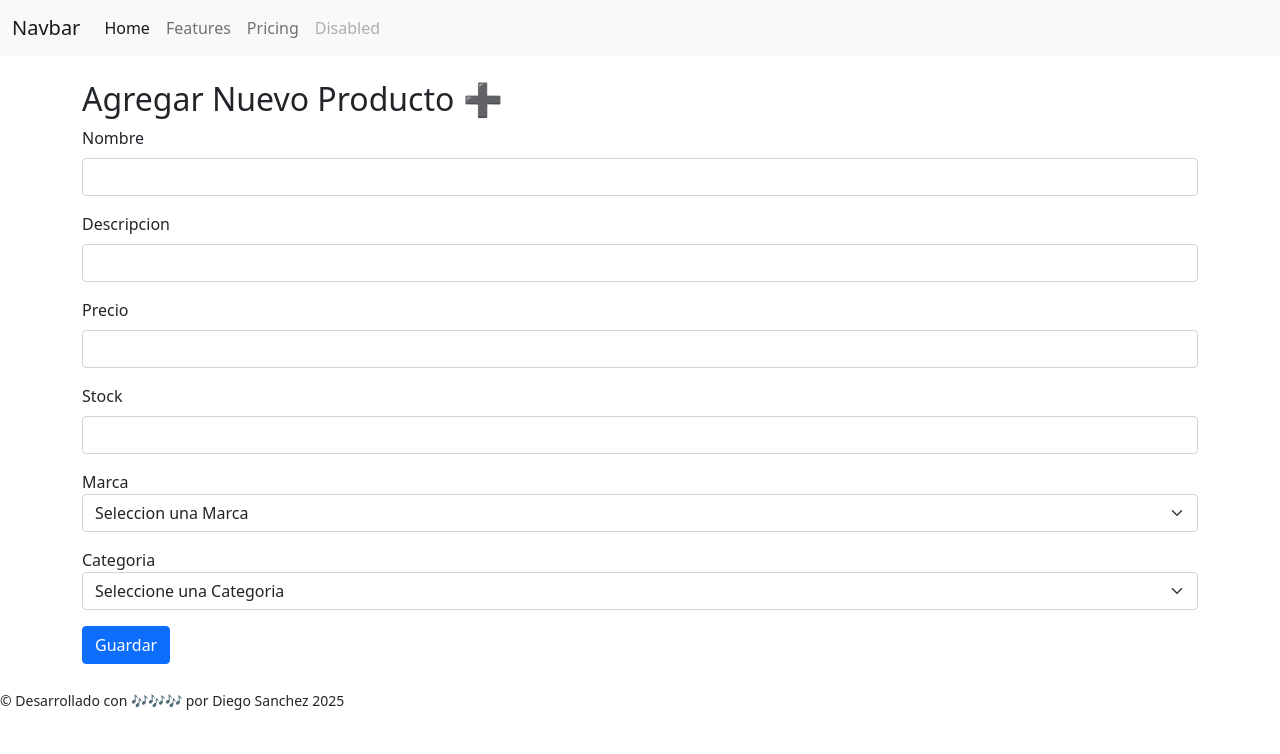
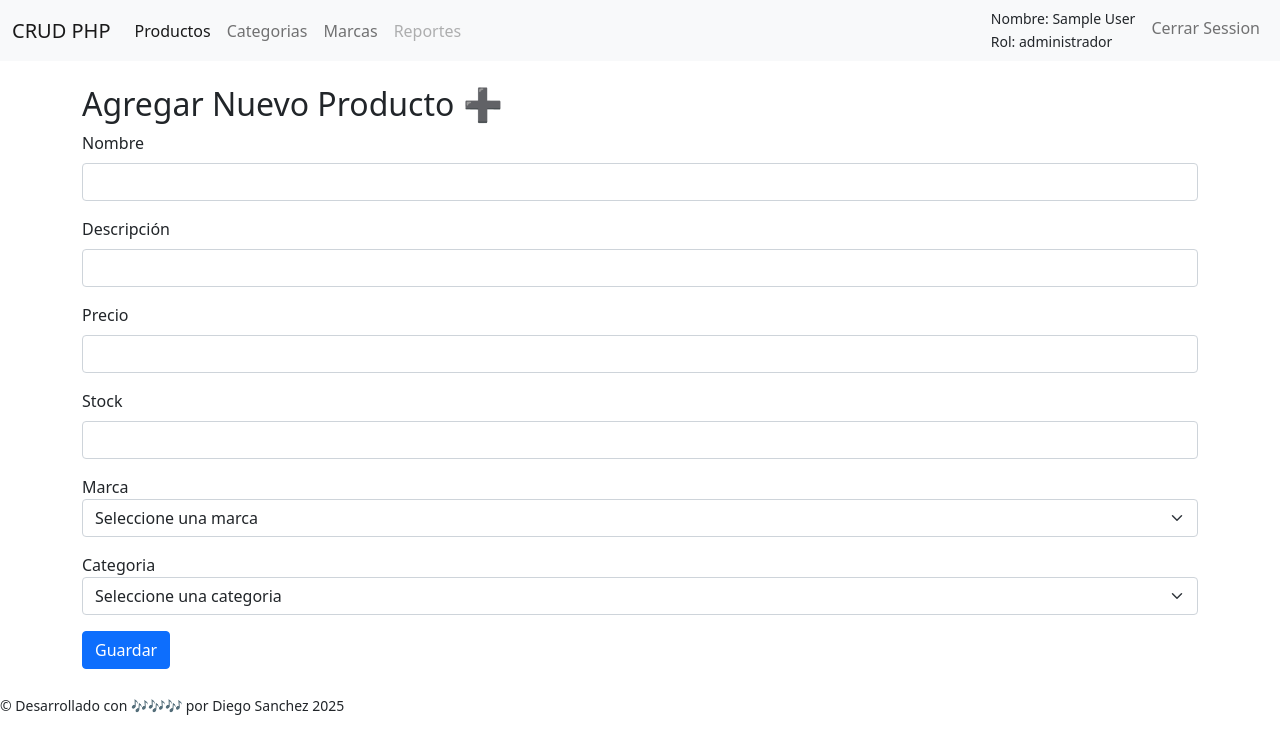
Before and after one commit to diegoarc1522-ux/app-php-crud-diego-sanchez, a PHP site: page /create.php in a window 1280 px wide. Shown: the top 754 px of the page. Run offline with PHP 8.4, Linux system fonts and the light colour scheme; the visitor is signed in with stand-in values (Sample User, id 1); data that the repository does not hold is empty; some libraries are stand-ins or nearby versions.

Commit message:
index completado

```diff
--- a/create.php
+++ b/create.php
@@ -1,31 +1,17 @@
+
+
 <?php
 require 'config/db.php';
+require 'includes/funciones.php';
 include 'includes/header.php';
-require 'includes/funciones.php';
 
-// ======= CONSULTA INNER JOIN PARA LISTAR PRODUCTOS =======
-$sql = "
-    SELECT p.id_producto,
-           p.nombre,
-           p.descripcion,
-           p.precio,
-           p.stock,
-           m.nombre AS marca,
-           c.nombre AS categoria
-    FROM productos p
-    INNER JOIN marcas m ON p.id_marca = m.id_marca
-    INNER JOIN categorias c ON p.id_categoria = c.id_categoria
-";
+$creado_por = $_SESSION["id_usuario"];
+$marcas = obtenerMarca($pdo);
+$categorias = obtenerCategoria($pdo);
 
-$stmt = $pdo->query($sql);
-$productos = $stmt->fetchAll(PDO::FETCH_ASSOC);
+//var_dump($marcas, $categorias);
 
-// ======= OBTENER DATOS PARA EL FORMULARIO =======
-$categorias = obtenerCategoria($pdo);
-$marcas = obtenerMarca($pdo);
-
-// ======= GUARDAR PRODUCTO =======
-if ($_SERVER["REQUEST_METHOD"] === 'POST'){
+if ($_SERVER["REQUEST_METHOD"] === 'POST') {
 
     $nombre = $_POST["nombre"];
     $precio = $_POST["precio"];
@@ -34,62 +20,97 @@ if ($_SERVER["REQUEST_METHOD"] === 'POST'){
     $id_marca = $_POST["id_marca"];
     $id_categoria = $_POST["id_categoria"];
 
-    $stmt = $pdo->prepare("
-        INSERT INTO productos (nombre, descripcion, precio, stock, id_marca, id_categoria)
-        VALUES (?,?,?,?,?,?)
-    ");
 
-    $stmt->execute([$nombre, $descripcion, $precio, $stock, $id_marca, $id_categoria]);
 
-    header("Location: index.php");
-    exit;
+
+    try {
+        $stmt = $pdo->prepare(
+            "INSERT INTO PRODUCTOS (nombre, descripcion, precio, stock, id_marca, id_categoria, creado_por)
+        VALUES (?,?,?,?,?,?,?)"
+        );
+        $stmt->execute([$nombre, $descripcion, $precio, $stock, $id_marca, $id_categoria, $creado_por]);
+        echo "<script>
+            Swal.fire({
+                title: 'Producto Guardado',
+                text: 'Producto Registrado Correctamente',
+                icon: 'success'
+            }).then(()=>window.location='index.php');
+        </script>
+        ";
+    } catch (PDOException $e) {
+        $error = addslashes($e->getMessage());
+        echo "
+        <script>
+            Swal.fire({
+                title: 'Error al Guardar',
+                text: '$error',
+                icon: 'error'
+            });
+        </script>
+        ";
     }
+    //header("Location: index.php");
+    //exit;
+    //echo
+    //var_dump|
+    //die
+    //dd
+    //var_dump($nombre, $precio, $descripcion, $stock);
+}
+
+
 ?>
 
 <h2>Agregar Nuevo Producto ➕</h2>
-
-<form method="POST" >
+<form method="POST">
     <div class="mb-3">
-    <label for="nombre" class="form-label">Nombre</label>
-    <input type="text" class="form-control" id="nombre" name="nombre">
+        <label
+            for="nombre"
+            class="form-label">Nombre</label>
+        <input
+            type="text"
+            class="form-control"
+            id="nombre"
+            name="nombre" required>
     </div>
     <div class="mb-3">
-    <label for="descripcion" class="form-label">Descripcion</label>
-    <input type="text" class="form-control" id="descripcion" name="descripcion">
+        <label for="descripcion" class="form-label">Descripción</label>
+        <input type="text" class="form-control" id="descripcion" name="descripcion" required>
     </div>
     <div class="mb-3">
         <label for="precio" class="form-label">Precio</label>
-    <input type="text" class="form-control" id="precio" name="precio">
+        <input type="text" class="form-control" id="precio" name="precio" required>
     </div>
     <div class="mb-3">
         <label for="stock" class="form-label">Stock</label>
-    <input type="text" class="form-control" id="stock" name="stock">
+        <input type="text" class="form-control" id="stock" name="stock" required>
     </div>
     <div class="mb-3">
         <label for="marca">Marca</label>
-    <select name="id_marca" class="form-select" aria-label="Default select example">
-      <option selected>Seleccion una Marca</option>
-      <?php foreach($marcas as $item): ?>
-      <option value="<?= $item['id_marca']?>"><?= $item['nombre']?></option>
+        <select name="id_marca" class="form-select">
+            <option selected>Seleccione una marca</option>
+            <?php foreach ($marcas as $item): ?>
+                <option value="<?= $item['id_marca'] ?>">
+                    <?= $item['nombre'] ?>
+                </option>
             <?php endforeach; ?>
         </select>
     </div>
     <div class="mb-3">
         <label for="categoria">Categoria</label>
-    <select name="id_categoria" class="form-select" aria-label="Default select example">
-      <option selected>Seleccione una Categoria</option>
-      <?php foreach($categorias as $item): ?>
-      <option value="<?= $item['id_categoria']?>"><?= $item['nombre']?></option>
+        <select name="id_categoria" class="form-select">
+            <option selected>Seleccione una categoria</option>
+            <?php foreach ($categorias as $item): ?>
+                <option value="<?= $item['id_categoria'] ?>">
+                    <?= $item['nombre'] ?>
+                </option>
             <?php endforeach; ?>
         </select>
     </div>
 
+    <button type="submit" class="btn btn-primary">Guardar</button>
 
-
-  <button type="submit" class="btn btn-primary">Guardar</button>
 </form>
-
-
 
 
 <?php
--- a/includes/header.php
+++ b/includes/header.php
@@ -1,32 +1,72 @@
+<?php
+
+if (session_status() == PHP_SESSION_NONE) {
+    session_start();
+}
+
+?>
+
 <!DOCTYPE html>
 <html lang="en">
+
 <head>
     <meta charset="UTF-8">
     <meta name="viewport" content="width=device-width, initial-scale=1.0">
     <title>CRUD PHP | Diego Sanchez 🎶🎶🎶</title>
     <link href="https://cdn.jsdelivr.net/npm/bootstrap@5.0.2/dist/css/bootstrap.min.css" rel="stylesheet" integrity="sha384-EVSTQN3/azprG1Anm3QDgpJLIm9Nao0Yz1ztcQTwFspd3yD65VohhpuuCOmLASjC" crossorigin="anonymous">
+    <script src="https://cdn.jsdelivr.net/npm/sweetalert2@11"></script>
 
 </head>
+
 <body>
     <nav class="navbar navbar-expand-lg navbar-light bg-light">
         <div class="container-fluid">
-        <a class="navbar-brand" href="#">Navbar</a>
+            <a class="navbar-brand" href="index.php">CRUD PHP</a> <!-- # Navbar -->
             <button class="navbar-toggler" type="button" data-bs-toggle="collapse" data-bs-target="#navbarNav" aria-controls="navbarNav" aria-expanded="false" aria-label="Toggle navigation">
                 <span class="navbar-toggler-icon"></span>
             </button>
             <div class="collapse navbar-collapse" id="navbarNav">
                 <ul class="navbar-nav">
+                    <?php if (!empty($_SESSION['id_usuario'])): ?>
                         <li class="nav-item">
-            <a class="nav-link active" aria-current="page" href="#">Home</a>
+                            <?php if ($_SESSION['rol'] == 'caja' || $_SESSION['rol'] == 'administrador'): ?>
+                                <a class="nav-link active" aria-current="page" href="index.php">Productos</a>
+                            <?php endif ?>
                         </li>
                         <li class="nav-item">
-            <a class="nav-link" href="#">Features</a>
+                            <?php if ($_SESSION['rol'] == 'administrador'): ?>
+                                <a class="nav-link" href="#">Categorias</a>
+                            <?php endif ?>
                         </li>
                         <li class="nav-item">
-            <a class="nav-link" href="#">Pricing</a>
+                            <?php if ($_SESSION['rol'] == 'administrador'): ?>
+                                <a class="nav-link" href="#">Marcas</a>
+                            <?php endif ?>
                         </li>
                         <li class="nav-item">
-            <a class="nav-link disabled" href="#" tabindex="-1" aria-disabled="true">Disabled</a>
+                            <?php if ($_SESSION['rol'] == 'administrador'): ?>
+                                <a class="nav-link disabled" href="#">Reportes</a>
+                            <?php endif ?>
+                        </li>
+                    <?php endif ?>
+                </ul>
+            </div>
+            <div>
+                <ul class="navbar-nav">
+                    <li>
+                        <div class="pe-2">
+                            <?php if (!empty($_SESSION['id_usuario'])): ?>
+                                <p class="p-0 m-0 small">Nombre: <?= $_SESSION['nombre'] ?></p>
+                                <small>Rol: <?= $_SESSION['rol'] ?></small>
+                            <?php endif ?>
+                        </div>
+                    </li>
+                    <li>
+                        <?php if (!empty($_SESSION['id_usuario'])): ?>
+                            <a class="nav-link" href="logout.php">Cerrar Session</a>
+                        <?php else: ?>
+                            <a class="nav-link" href="login.php">Login</a>
+                        <?php endif ?>
                     </li>
                 </ul>
             </div>
--- a/index.php
+++ b/index.php
@@ -11,6 +11,7 @@ $stmt = $pdo->query("
     FROM productos p
     LEFT JOIN marcas m ON p.id_marca = m.id_marca
     LEFT JOIN categorias c ON p.id_categoria = c.id_categoria
+    ORDER BY p.fecha_creacion DESC
 ");
 
 $productos = $stmt->fetchAll(PDO::FETCH_ASSOC);
--- a/login.php
+++ b/login.php
@@ -20,11 +20,10 @@ if ($_SERVER["REQUEST_METHOD"] === 'POST'){
     if($usuario && $password == $usuario['password']){
 
         $_SESSION['id_usuario'] = $usuario['id_usuario'];
-        $_SESSION['nombre'] = 'Diego Sanchez';
+        $_SESSION['nombre'] = $usuario['nombre'];
         $_SESSION['rol'] = $usuario['rol'];
 
         header('Location: index.php');
-
         echo "Igresaste Exiosamente 😊";
     }else{
         echo "Usuario o Contraseña Incorrecta. 😒";
```
Also changed, not shown: logout.php (added, +7 -0 lines), update.php (+88 -0 lines). Lines whose indentation alone changed are shown as unchanged.
